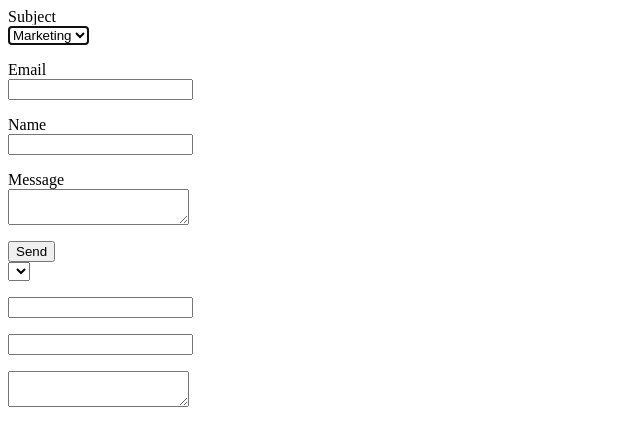
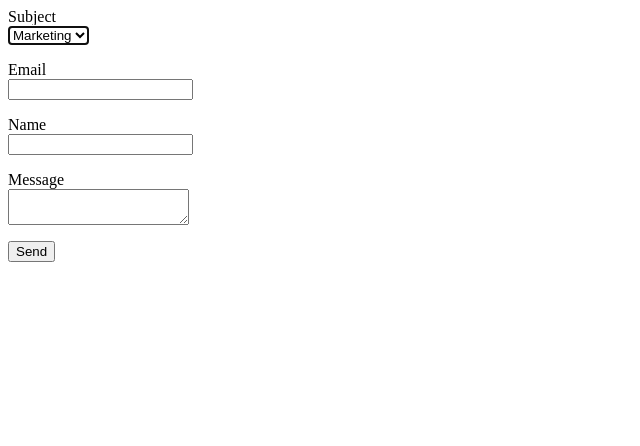
Before and after one commit to seancdavis/netlify-forms-test, a website: page www/index.html in a window 1280 px wide. Shown: the whole page, without its empty margins (0-640 px from the left). Drawn offline with Linux system fonts and the light colour scheme.

Commit message:
Forgot to hide the sales form

```diff
--- a/www/index.html
+++ b/www/index.html
@@ -46,7 +46,7 @@
       </div>
     </form>
 
-    <form name="Contact-Sales" method="POST" data-netlify="true">
+    <form name="Contact-Sales" method="POST" data-netlify="true" class="hidden">
       <select name="subject"></select>
       <input type="email" name="email">
       <input type="text" name="name">
```
